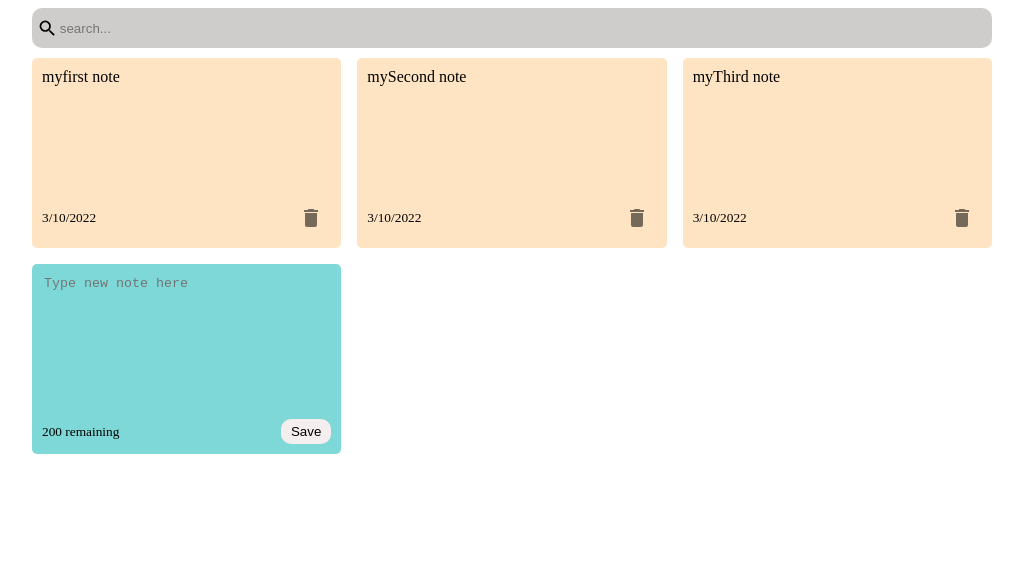
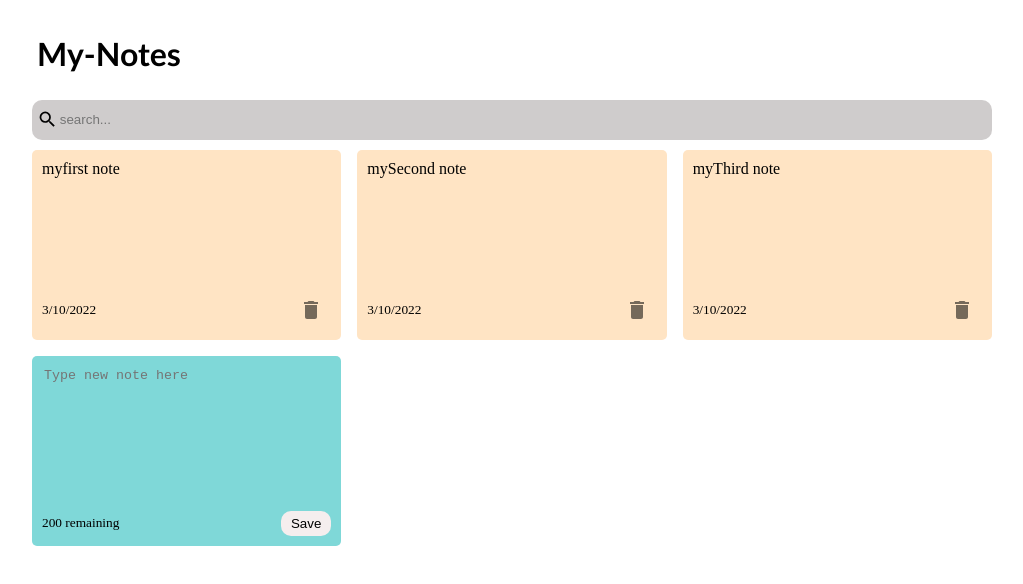
Before and after one commit to AdithyanKP/NotesApp, a React (Create React App) app: page / in a window 1280 px wide. Shown: the top 584 px of the page, without its empty margins (128-1151 px from the left). Built offline with nearby package versions, Linux system fonts and the light colour scheme.

Commit message:
header implemented

```diff
--- a/src/App.js
+++ b/src/App.js
@@ -3,6 +3,7 @@ import NoteList from "./components/NoteList";
 import "./index.css";
 import { nanoid } from "nanoid";
 import Search from "./components/Search";
+import Header from "./components/Header";
 const App = () => {
   //initial state config
   const [notes, setNotes] = useState([
@@ -46,6 +47,7 @@ const App = () => {
   };
   return (
     <div className="container">
+      <Header />
       <Search searchHandle={setSearchText} />
       <NoteList
         //search handling
--- /dev/null
+++ b/src/components/Header.js
@@ -0,0 +1,11 @@
+import React from "react";
+import "../index.css";
+const Header = () => {
+  return (
+    <div className="header">
+      <h1 className="header-text">My-Notes</h1>
+    </div>
+  );
+};
+
+export default Header;
--- a/src/index.css
+++ b/src/index.css
@@ -63,3 +63,11 @@ textarea {
 .search-input:focus {
   outline: none;
 }
+.header {
+  padding: 5px;
+}
+.header-text {
+  font-family: "Trebuchet MS", "Lucida Sans Unicode", "Lucida Grande",
+    "Lucida Sans", Arial, sans-serif;
+  font-weight: 600;
+}
```
